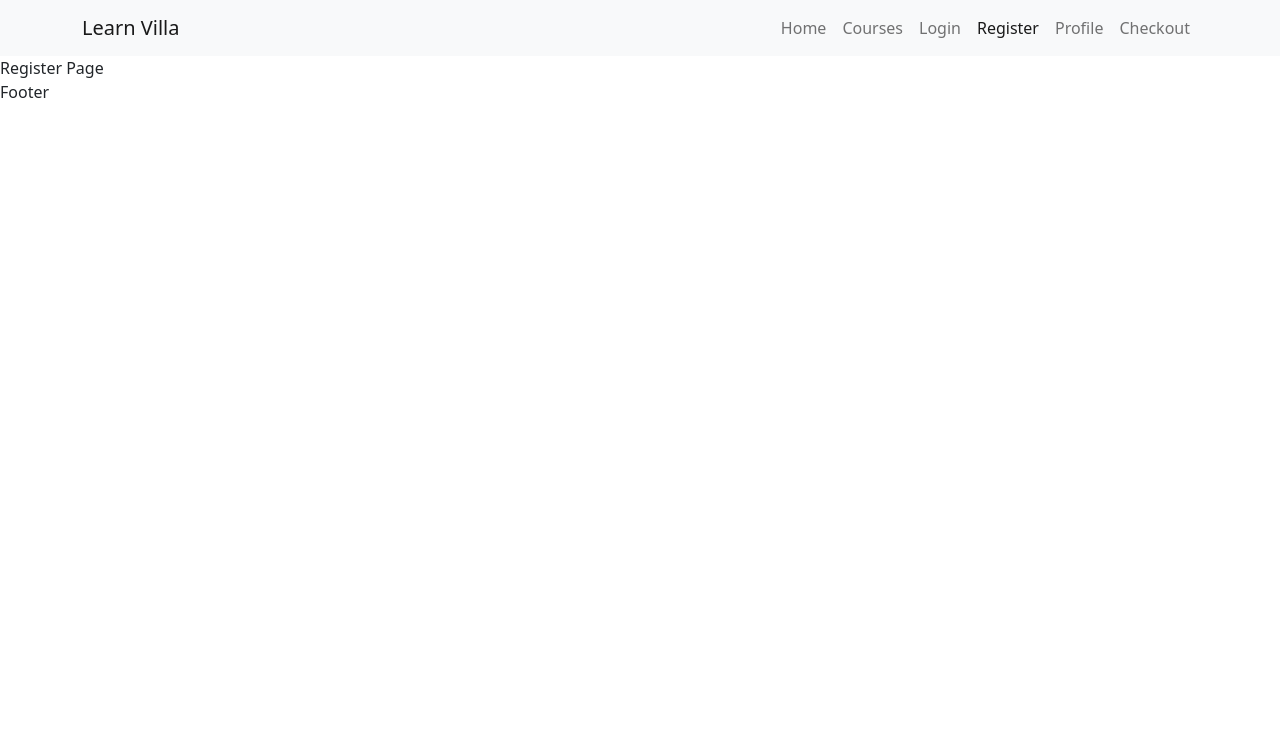
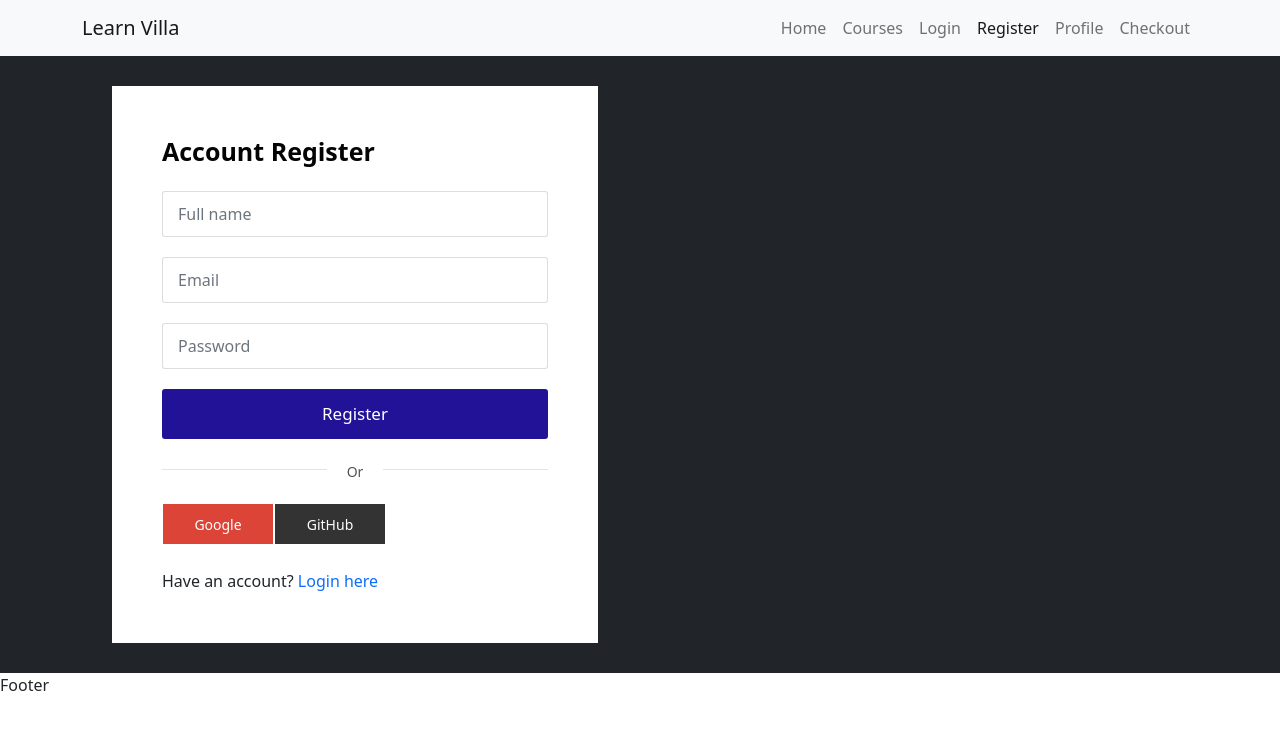
Before and after one commit to sifatullahsu/learn-villa-client, a React (Create React App) app: page /register in a window 1280 px wide. Shown: the top 730 px of the page. Built offline with nearby package versions, Linux system fonts and the light colour scheme; no server answers.

Commit message:
Login Register Page

```diff
--- a/src/App.css
+++ b/src/App.css
@@ -1,38 +1,180 @@
-.App {
-  text-align: center;
+.form-section {
+  padding: 30px;
 }
 
-.App-logo {
-  height: 40vmin;
-  pointer-events: none;
+.form-section .form-inner {
+  width: 100%;
+  padding: 50px;
+  background: #fff;
 }
 
-@media (prefers-reduced-motion: no-preference) {
-  .App-logo {
-    animation: App-logo-spin infinite 20s linear;
-  }
+.form-section a {
+  text-decoration: none;
 }
 
-.App-header {
-  background-color: #282c34;
-  min-height: 100vh;
-  display: flex;
-  flex-direction: column;
-  align-items: center;
-  justify-content: center;
-  font-size: calc(10px + 2vmin);
-  color: white;
+.form-section h3 {
+  margin: 0 0 25px;
+  font-size: 25px;
+  font-weight: 600;
+  color: #040404;
 }
 
-.App-link {
-  color: #61dafb;
+.form-section ul {
+  list-style: none;
+  padding: 0;
+  margin: 0 0 20px;
 }
 
-@keyframes App-logo-spin {
-  from {
-    transform: rotate(0deg);
-  }
-  to {
-    transform: rotate(360deg);
-  }
+.form-section .social-list li {
+  display: inline-block;
 }
+
+.form-section .social-list li a,
+.form-section .social-list li button {
+  margin: 1px;
+  font-size: 14px;
+  font-weight: 500;
+  width: 110px;
+  height: 40px;
+  line-height: 40px;
+  border-radius: 0;
+  display: inline-block;
+  text-align: center;
+  color: #fff;
+  margin-bottom: 5px;
+  border: 0;
+}
+
+.form-section .google-bg button {
+  background: #db4437;
+}
+
+.form-section .github-bg button {
+  background: #333;
+}
+
+.form-section .form-group {
+  margin-bottom: 20px;
+}
+
+.form-section .extra-login {
+  float: left;
+  width: 100%;
+  text-align: center;
+  position: relative;
+}
+
+.form-section .extra-login::before {
+  position: absolute;
+  left: 0;
+  top: 10px;
+  width: 100%;
+  height: 1px;
+  background: #e4e4e4;
+  content: "";
+}
+
+.form-section .extra-login>span {
+  width: auto;
+  float: none;
+  display: inline-block;
+  padding: 1px 20px;
+  z-index: 1;
+  position: relative;
+  font-size: 14px;
+  color: #535353;
+  text-transform: capitalize;
+  background: #fff;
+}
+
+
+
+.form-section .form-box {
+  position: relative;
+}
+
+.form-section .form-control {
+  padding: 10px 15px;
+  font-size: 16px;
+  outline: none;
+  color: #535353;
+  border-radius: 3px;
+  border: 1px solid #dadadae8;
+  background: #fff;
+}
+
+.form-section .form-box i {
+  position: absolute;
+  top: 10px;
+  right: 20px;
+  font-size: 23px;
+  color: #777575;
+}
+
+.form-section .form-check {
+  float: left;
+  margin-bottom: 0;
+  padding-left: 25px;
+  font-size: 16px;
+  color: #535353;
+}
+
+.form-section .float-start {
+  float: left !important;
+}
+
+.form-section .form-check {
+  display: block;
+  min-height: 1.5rem;
+  padding-left: 1.5em;
+  margin-bottom: 0.125rem;
+}
+
+.form-section a.forgot-password {
+  font-size: 16px;
+  color: #535353;
+}
+
+.form-section .float-end {
+  float: right !important;
+}
+
+.form-section .link-light {
+  color: #f8f9fa;
+}
+
+.form-section .btn-primary {
+  background: #211297;
+}
+
+
+
+.form-section .btn-lg {
+  padding: 25px;
+  line-height: 0;
+}
+
+.form-section .btn-theme {
+  position: relative;
+  display: inline-block;
+  width: 100%;
+  color: #ffffff;
+  overflow: hidden;
+  overflow: hidden;
+  text-transform: capitalize;
+  display: inline-block;
+  transition: all 0.3s ease;
+  -moz-transition: all 0.3s ease;
+  -webkit-transition: all 0.3s ease;
+  -ms-transition: all 0.3s ease;
+  -o-transition: all 0.3s ease;
+  cursor: pointer;
+  font-size: 17px;
+  font-weight: 400;
+  border-radius: 3px;
+  border: none;
+}
+
+.form-section .btn-theme:hover {
+  color: #fff;
+}
--- /dev/null
+++ b/src/components/GitHubSignIn.js
@@ -0,0 +1,22 @@
+import React, { useContext } from 'react';
+import { AuthContext } from '../contexts/AuthContextComp';
+
+
+const GitHubSignIn = () => {
+
+  const { userLogin } = useContext(AuthContext);
+
+  console.log(userLogin);
+
+  const handleGithubSignIn = () => {
+
+  }
+
+  return (
+    <>
+      <button onClick={handleGithubSignIn}>GitHub</button>
+    </>
+  );
+};
+
+export default GitHubSignIn;
--- /dev/null
+++ b/src/components/GoogleSignIn.js
@@ -0,0 +1,22 @@
+import React, { useContext } from 'react';
+import { AuthContext } from '../contexts/AuthContextComp';
+
+
+const GoogleSignIn = () => {
+
+  const { userLogin } = useContext(AuthContext);
+
+  console.log(userLogin);
+
+  const handleGoogleSignIn = (e) => {
+
+  }
+
+  return (
+    <>
+      <button onClick={handleGoogleSignIn}>Google</button>
+    </>
+  );
+};
+
+export default GoogleSignIn;
--- a/src/components/Login.js
+++ b/src/components/Login.js
@@ -1,9 +1,51 @@
-import React from 'react';
+import React, { useContext } from 'react';
+import { Form } from 'react-bootstrap';
+import { Link } from 'react-router-dom';
+import { AuthContext } from '../contexts/AuthContextComp';
+import GitHubSignIn from './GitHubSignIn';
+import GoogleSignIn from './GoogleSignIn';
 
 const Login = () => {
+
+  const { userLogin } = useContext(AuthContext);
+
+  console.log(userLogin);
+
   return (
-    <div>
-      Register Form
+    <div className='form-section'>
+      <div className="form-inner">
+        <h3>Account Login</h3>
+        <Form>
+
+          <Form.Group className="form-group form-box clearfix" controlId="login-email">
+            <Form.Control name="email" type="email" placeholder="Email" />
+          </Form.Group>
+
+          <Form.Group className="form-group form-box clearfix" controlId="login-password">
+            <Form.Control name="password" type="password" placeholder="Password" />
+          </Form.Group>
+
+          <div className="form-group">
+            <button type="submit" className="btn btn-primary btn-lg btn-theme">Login</button>
+          </div>
+        </Form>
+
+        <Link
+          to="/forgot-password"
+          className="float-start forgot-password mb-3"
+        >Forgot your password?</Link>
+
+        <div className="extra-login form-group clearfix">
+          <span>Or</span>
+        </div>
+
+        <ul className="social-list clearfix">
+          <li className="google-bg"><GoogleSignIn></GoogleSignIn></li>
+          <li className="github-bg"><GitHubSignIn></GitHubSignIn></li>
+        </ul>
+
+        <div>Don't have an account? <Link to="/register" className="thembo"> Register here</Link></div>
+      </div>
     </div>
   );
 };
--- a/src/components/Register.js
+++ b/src/components/Register.js
@@ -1,9 +1,45 @@
 import React from 'react';
+import { Form } from 'react-bootstrap';
+import { Link } from 'react-router-dom';
+import GitHubSignIn from './GitHubSignIn';
+import GoogleSignIn from './GoogleSignIn';
 
 const Register = () => {
   return (
-    <div>
-      Login Form
+    <div className='form-section'>
+      <div className="form-inner">
+        <h3>Account Register</h3>
+        <Form>
+
+          <Form.Group className="form-group form-box clearfix" controlId="register-name">
+            <Form.Control name="name" type="text" placeholder="Full name" />
+          </Form.Group>
+
+          <Form.Group className="form-group form-box clearfix" controlId="register-email">
+            <Form.Control name="email" type="email" placeholder="Email" />
+          </Form.Group>
+
+          <Form.Group className="form-group form-box clearfix" controlId="register-password">
+            <Form.Control name="password" type="password" placeholder="Password" />
+          </Form.Group>
+
+          <div className="form-group">
+            <button type="submit" className="btn btn-primary btn-lg btn-theme">Register</button>
+          </div>
+
+        </Form>
+
+        <div className="extra-login form-group clearfix">
+          <span>Or</span>
+        </div>
+
+        <ul className="social-list clearfix">
+          <li className="google-bg"><GoogleSignIn></GoogleSignIn></li>
+          <li className="github-bg"><GitHubSignIn></GitHubSignIn></li>
+        </ul>
+
+        <div>Have an account? <Link to="/login" className="thembo"> Login here</Link></div>
+      </div>
     </div>
   );
 };
--- /dev/null
+++ b/src/contexts/AuthContextComp.js
@@ -0,0 +1,50 @@
+import React, { createContext, useEffect, useState } from 'react';
+import { createUserWithEmailAndPassword, getAuth, onAuthStateChanged, signInWithEmailAndPassword, signOut } from 'firebase/auth';
+import app from '../firebase/firebase.init';
+
+
+export const AuthContext = createContext();
+
+const auth = getAuth(app);
+
+const AuthContextComp = ({ children }) => {
+
+  const [user, setUser] = useState({});
+  const [userLoading, setUserLoading] = useState(true);
+
+  const userLogin = (email, password) => {
+    return signInWithEmailAndPassword(auth, email, password);
+  }
+
+  const userRegister = (email, password) => {
+    console.log(email, password);
+    return createUserWithEmailAndPassword(auth, email, password);
+  }
+
+  const userLogout = () => {
+    return signOut(auth);
+  }
+
+  useEffect(() => {
+    const unsubscribe = onAuthStateChanged(auth, (currentUser) => {
+      setUser(currentUser);
+      setUserLoading(false);
+    })
+
+    return () => {
+      unsubscribe();
+    }
+  }, []);
+
+
+
+  const authInfo = { user, userLoading, userLogin, userRegister, userLogout }
+
+  return (
+    <AuthContext.Provider value={authInfo}>
+      {children}
+    </AuthContext.Provider>
+  );
+};
+
+export default AuthContextComp;
--- /dev/null
+++ b/src/firebase/firebase.init.js
@@ -0,0 +1,37 @@
+/*
+import { initializeApp } from "firebase/app";
+
+const firebaseConfig = {
+  apiKey: process.env.REACT_APP_apiKey,
+  authDomain: process.env.REACT_APP_authDomain,
+  projectId: process.env.REACT_APP_projectId,
+  storageBucket: process.env.REACT_APP_storageBucket,
+  messagingSenderId: process.env.REACT_APP_messagingSenderId,
+  appId: process.env.REACT_APP_appId
+};
+
+const app = initializeApp(firebaseConfig);
+
+export default app;
+*/
+
+
+// Import the functions you need from the SDKs you need
+import { initializeApp } from "firebase/app";
+// TODO: Add SDKs for Firebase products that you want to use
+// https://firebase.google.com/docs/web/setup#available-libraries
+
+// Your web app's Firebase configuration
+const firebaseConfig = {
+  apiKey: "AIzaSyAid4jfyWj7I8eA2uf31SGXFmWiDhLyqfE",
+  authDomain: "learn-villa-83811.firebaseapp.com",
+  projectId: "learn-villa-83811",
+  storageBucket: "learn-villa-83811.appspot.com",
+  messagingSenderId: "265238518623",
+  appId: "1:265238518623:web:64762fac5eabe2d838b4ea"
+};
+
+// Initialize Firebase
+const app = initializeApp(firebaseConfig);
+
+export default app;
--- a/src/index.js
+++ b/src/index.js
@@ -4,11 +4,14 @@ import './index.css';
 import App from './App';
 import reportWebVitals from './reportWebVitals';
 import 'bootstrap/dist/css/bootstrap.min.css';
+import AuthContextComp from './contexts/AuthContextComp';
 
 const root = ReactDOM.createRoot(document.getElementById('root'));
 root.render(
   <React.StrictMode>
-    <App />
+    <AuthContextComp>
+      <App />
+    </AuthContextComp>
   </React.StrictMode>
 );
 
--- a/src/pages/LoginPage.js
+++ b/src/pages/LoginPage.js
@@ -1,9 +1,21 @@
 import React from 'react';
+import Login from '../components/Login';
 
 const LoginPage = () => {
   return (
     <div>
-      Login Page
+      <div className="login-14 bg-dark">
+        <div className="container">
+          <div className="row">
+            <div className="col-lg-6">
+              <Login></Login>
+            </div>
+            <div className="col-lg-6">
+
+            </div>
+          </div>
+        </div>
+      </div>
     </div>
   );
 };
--- a/src/pages/RegisterPage.js
+++ b/src/pages/RegisterPage.js
@@ -1,9 +1,21 @@
 import React from 'react';
+import Register from '../components/Register';
 
 const RegisterPage = () => {
   return (
     <div>
-      Register Page
+      <div className="login-14 bg-dark">
+        <div className="container">
+          <div className="row">
+            <div className="col-lg-6">
+              <Register></Register>
+            </div>
+            <div className="col-lg-6">
+
+            </div>
+          </div>
+        </div>
+      </div>
     </div>
   );
 };
```
